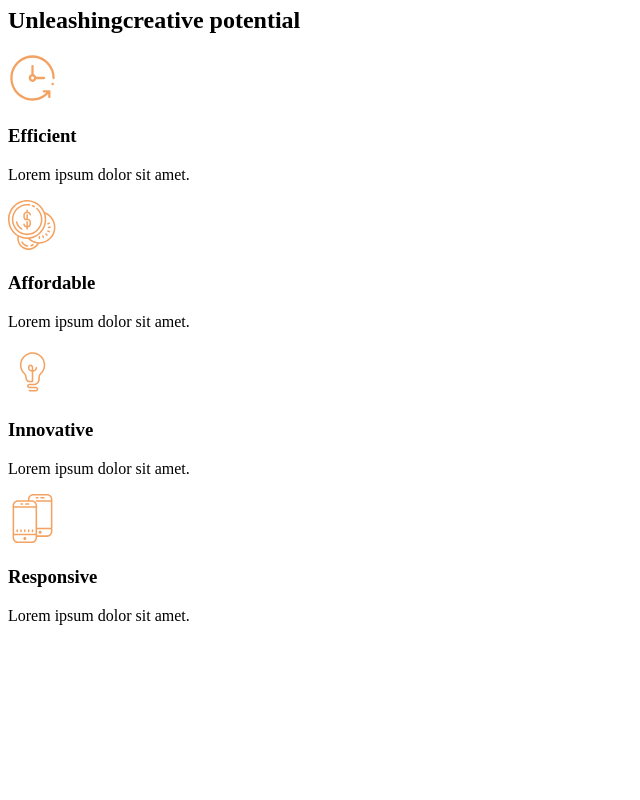
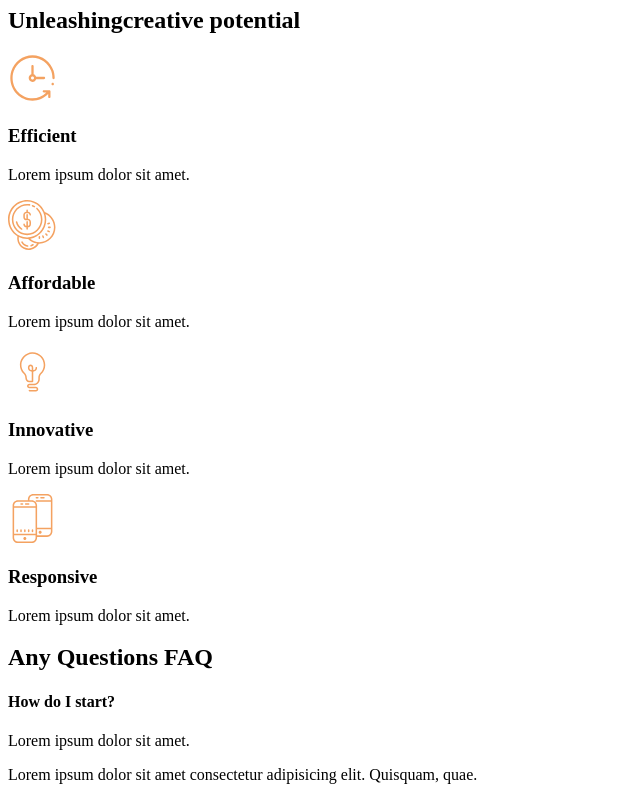
Before and after one commit to Aloosli/react-portfolio, a React (Create React App) app: page / in a window 1280 px wide. Shown: the part 693-1493 px from the top of the page, without its empty margins (0-640 px from the left). Before the commit the page ends 1334 px from the top, so only its background shows below. Built offline with nearby package versions, Linux system fonts and the light colour scheme.

Commit message:
add FAQ section

```diff
--- a/src/components/FaqSection.js
+++ b/src/components/FaqSection.js
@@ -1,7 +1,18 @@
 
 
 const FaqSection = () => {
-    return()
+    return(
+        <div className="faq">
+            <h2>Any Questions <span>FAQ</span></h2>
+            <div className="question">
+                <h4>How do I start?</h4>
+                <div className="answer">
+                    <p>Lorem ipsum dolor sit amet.</p>
+                    <p>Lorem ipsum dolor sit amet consectetur adipisicing elit. Quisquam, quae.</p>
+                </div>
+            </div>
+        </div>
+    )
 
 }
 
--- a/src/pages/AboutMe.js
+++ b/src/pages/AboutMe.js
@@ -1,11 +1,13 @@
 import AboutSection from "../components/AboutSection";
 import ServicesSection from "../components/ServicesSection";
+import FaqSection from "../components/FaqSection";
 
 const AboutMe = () => {
   return(
   <>
     <AboutSection />
     <ServicesSection />
+    <FaqSection />
   </>
     );
 };
```
